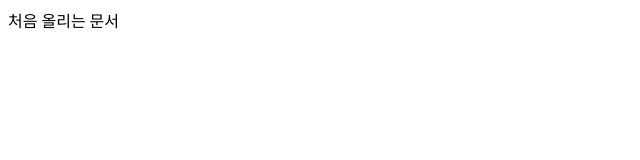
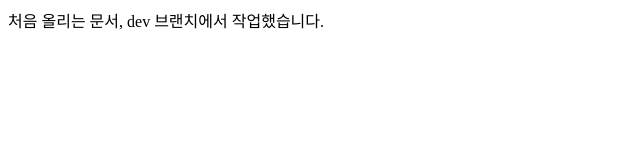
Before and after one commit to ggumugi/branch_test, a plain HTML site: page index.html in a window 1280 px wide. Shown: the whole page, without its empty margins (0-640 px from the left). Drawn offline with Linux system fonts and the light colour scheme.

Commit message:
dev first commit

```diff
--- a/index.html
+++ b/index.html
@@ -6,6 +6,6 @@
       <title>Document</title>
    </head>
    <body>
-      처음 올리는 문서
+      처음 올리는 문서, dev 브랜치에서 작업했습니다.
    </body>
 </html>
```
